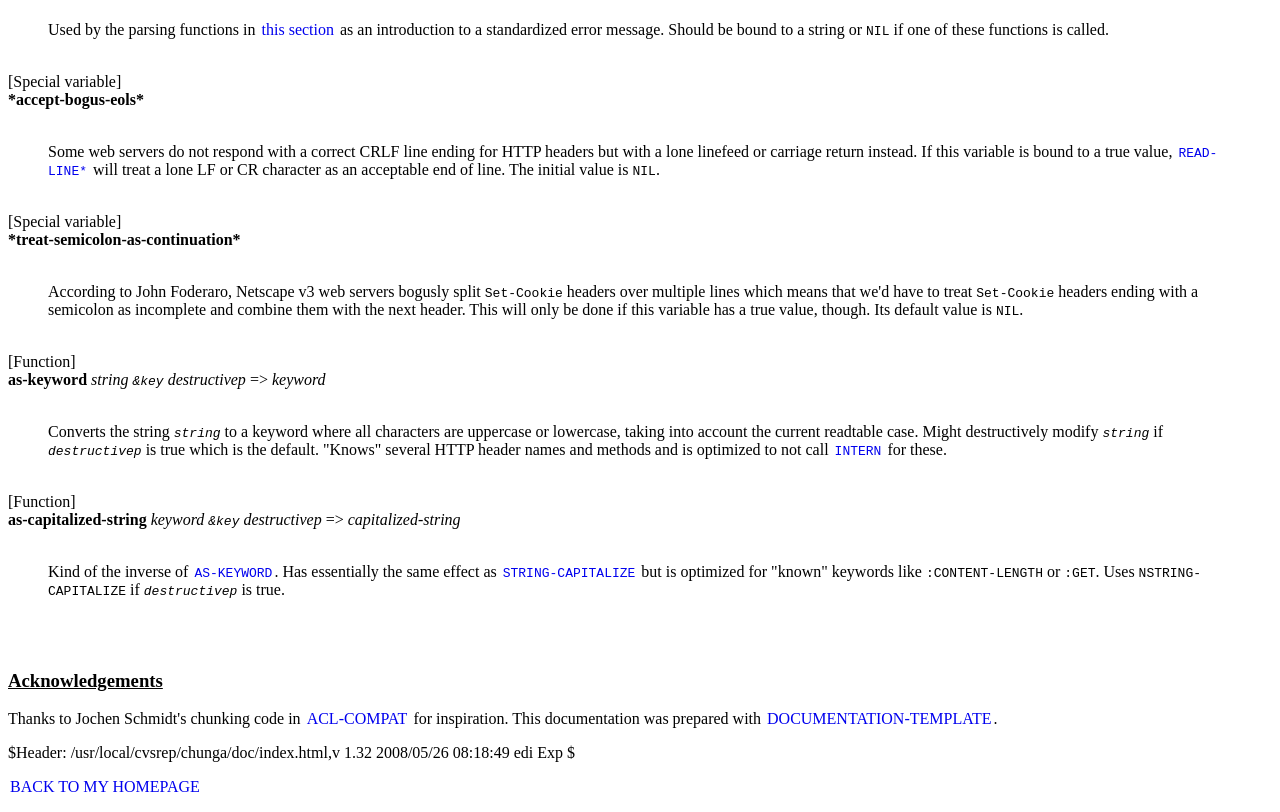
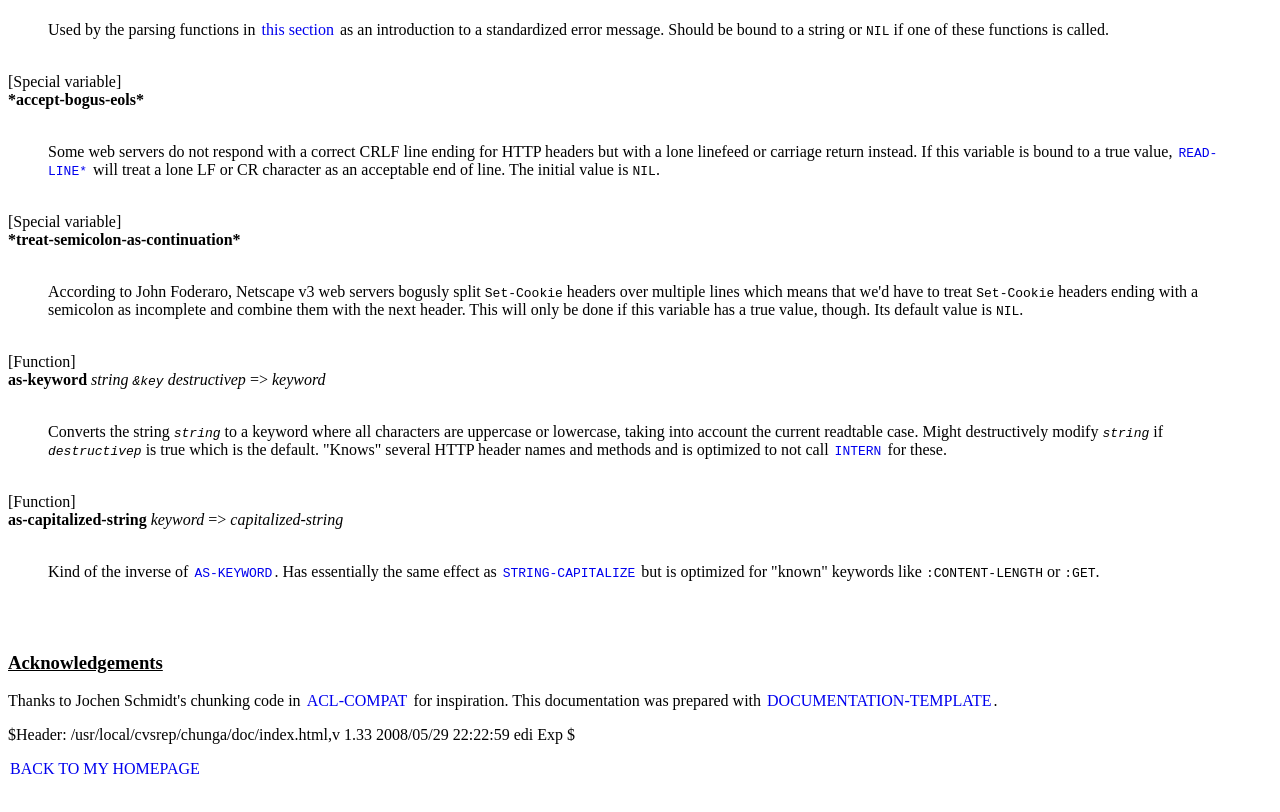
Before and after one commit to edicl/chunga, a plain HTML site: page doc/index.html in a window 1280 px wide. Shown: the part 5448-6260 px from the top of the page. Drawn offline with Linux system fonts and the light colour scheme.

Commit message:
No reason to be destructive
git-svn-id: svn://bknr.net/svn/trunk/thirdparty/chunga@3206 4281704c-cde7-0310-8518-8e2dc76b1ff0

```diff
--- a/doc/index.html
+++ b/doc/index.html
@@ -643,12 +643,11 @@ is the default.  "Knows" several HTTP header names and methods and
 is optimized to not call <a href="http://www.lispworks.com/documentation/HyperSpec/Body/f_intern.htm"><code>INTERN</code></a> for these.
 </blockquote>
 
-<p><br>[Function]<br><a class=none name='as-capitalized-string'><b>as-capitalized-string</b> <i>keyword <tt>&amp;key</tt> destructivep</i> =&gt; <i>capitalized-string</i></a>
+<p><br>[Function]<br><a class=none name='as-capitalized-string'><b>as-capitalized-string</b> <i>keyword</i> =&gt; <i>capitalized-string</i></a>
 <blockquote><br>
 Kind of the inverse of <a href="#as-keyword"><code>AS-KEYWORD</code></a>.  Has essentially the same effect
 as <a href="http://www.lispworks.com/documentation/HyperSpec/Body/f_stg_up.htm"><code>STRING-CAPITALIZE</code></a> but is optimized for "known" keywords like
-<code>:CONTENT-LENGTH</code> or <code>:GET</code>.  Uses <code>NSTRING-CAPITALIZE</code> if <code><i>destructivep</i></code> is
-true.
+<code>:CONTENT-LENGTH</code> or <code>:GET</code>.
 </blockquote>
 
 
@@ -659,7 +658,7 @@ Thanks to Jochen Schmidt's chunking code in <a href="http://www.cliki.net/ACL-CO
 This documentation was prepared with <a href="http://weitz.de/documentation-template/">DOCUMENTATION-TEMPLATE</a>.
 </p>
 <p>
-$Header: /usr/local/cvsrep/chunga/doc/index.html,v 1.32 2008/05/26 08:18:49 edi Exp $
+$Header: /usr/local/cvsrep/chunga/doc/index.html,v 1.33 2008/05/29 22:22:59 edi Exp $
 <p><a href="http://weitz.de/index.html">BACK TO MY HOMEPAGE</a>
 
 </body>
```
Also changed, not shown: 1 other file.
